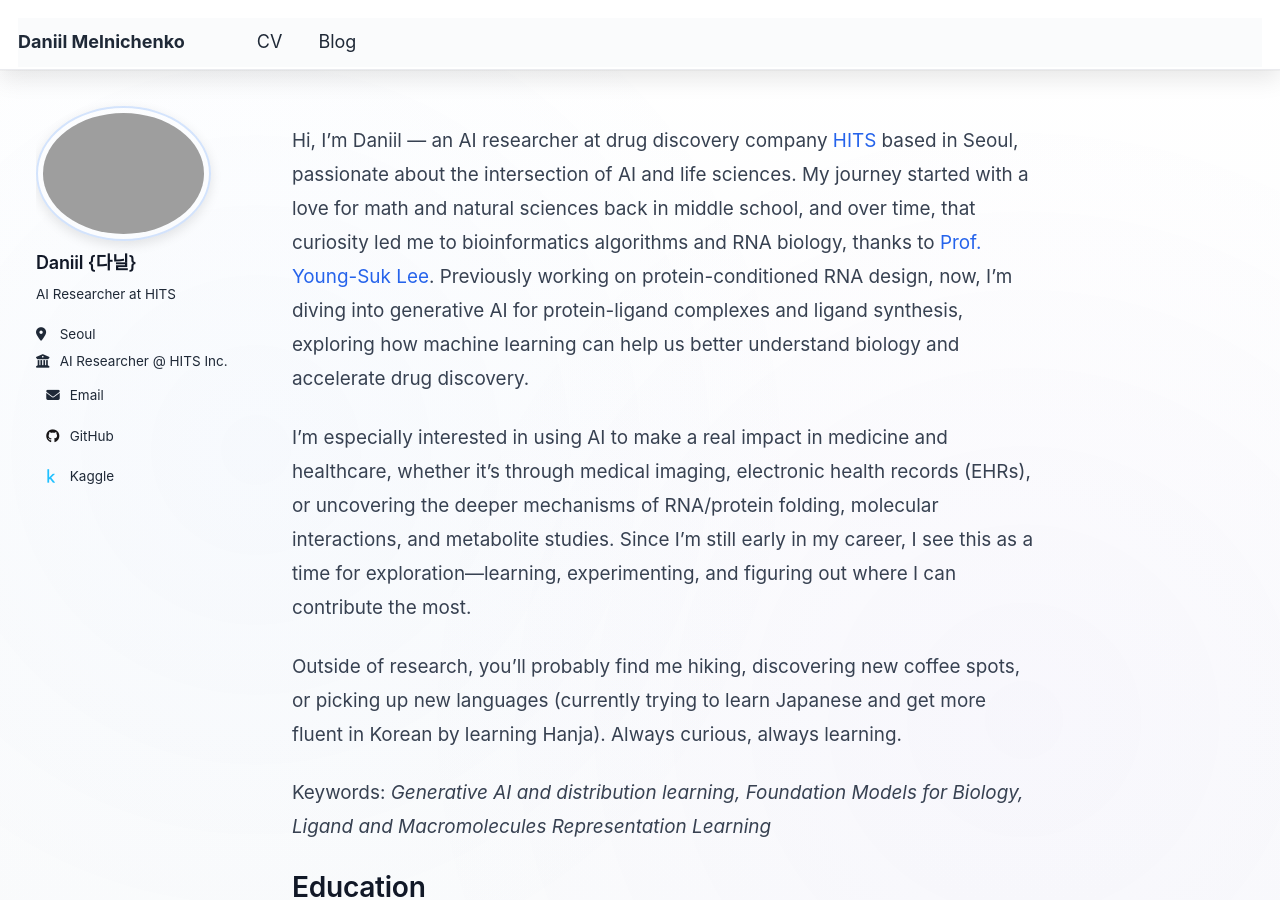
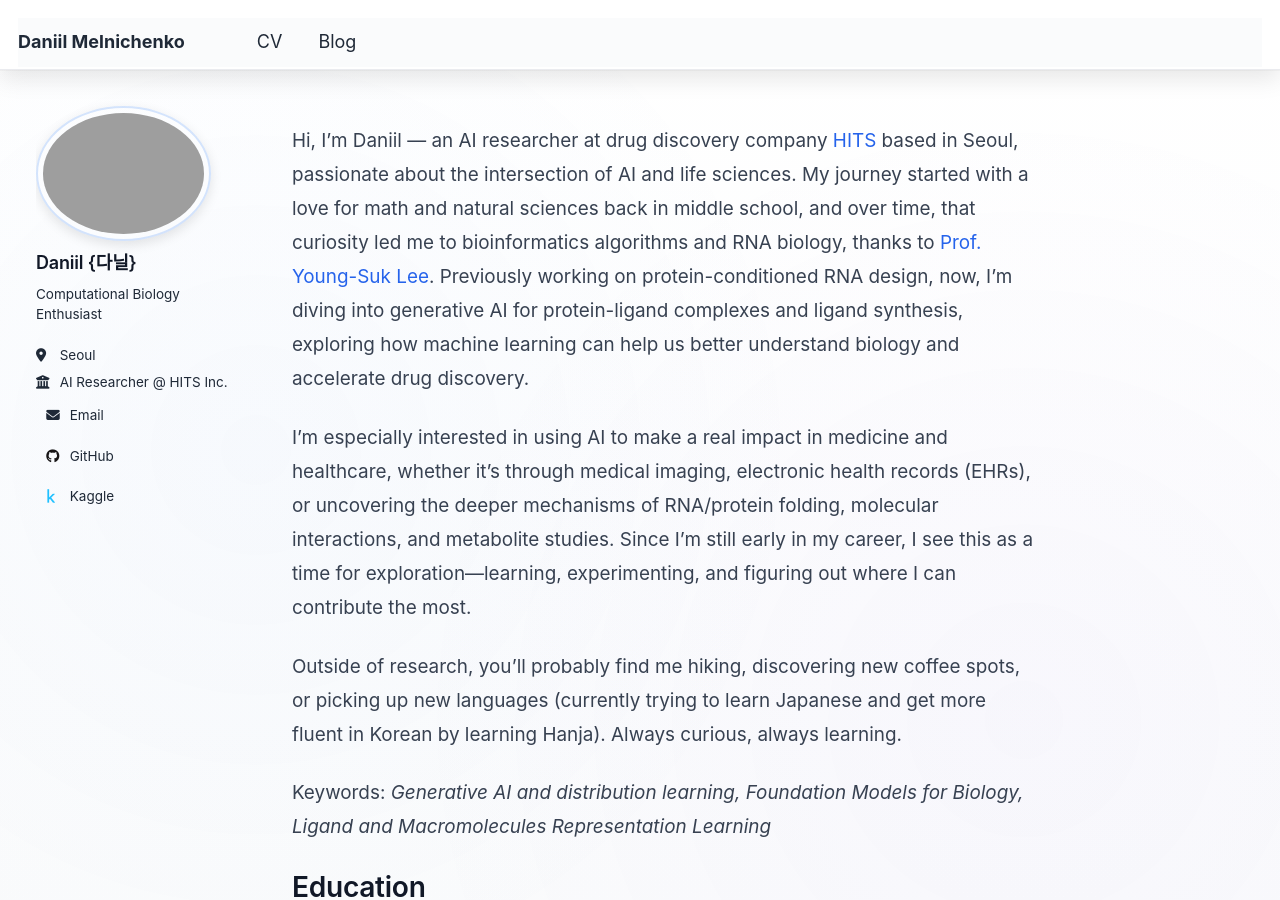
Before and after one commit to daniilmelnichenko/daniilmelnichenko.github.io, a Jekyll site: the page built from _pages/about.md, in a window 1280 px wide and 900 px high. Built offline with Jekyll 4.4.1, drawn with Linux system fonts in a browser that asks for light colours.

Commit message:
styles update:

```diff
--- a/_config.yml
+++ b/_config.yml
@@ -11,7 +11,7 @@ locale                   : "en-US"
 title                    : "Daniil Melnichenko"
 title_separator          : "-"
 name                     : &name "Daniil"
-description              : &description "AI Researcher at HITS"
+description              : &description "Computational Biology Enthusiast"
 url                      : https://daniilmelnichenko.github.io # the base hostname & protocol for your site e.g. "https://[your GitHub username].github.io"
 baseurl                  : "" # the subpath of your site, e.g. "/blog"
 repository               : "daniilmelnichenko/daniilmelnichenko.github.io"
@@ -24,7 +24,7 @@ author:
   avatar           : "profile.png"
   name             : "Daniil {다닐}"
   pronouns         : # example: "she/her"
-  bio              : "AI Researcher at HITS"
+  bio              : "Computational Biology Enthusiast"
   location         : "Seoul"
   employer         : "AI Researcher @ HITS Inc."
   uri              : # URL
```
